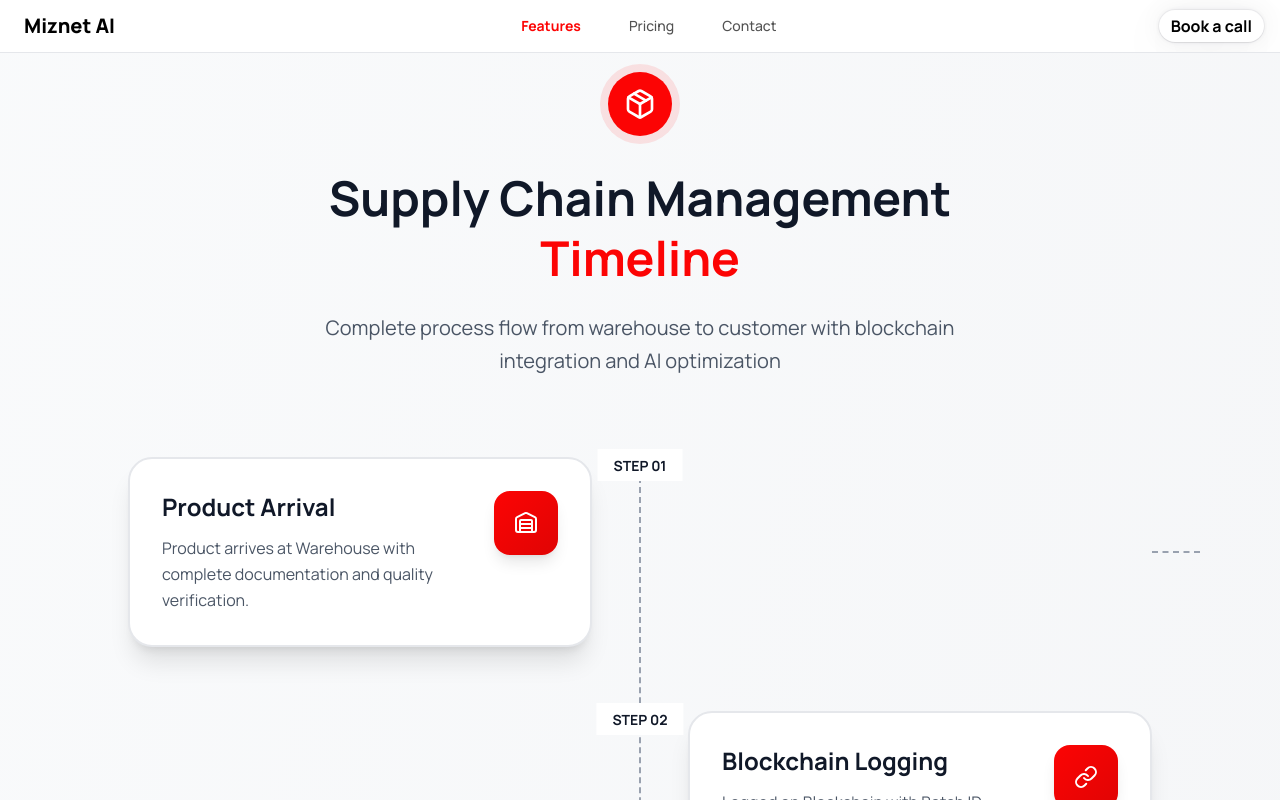
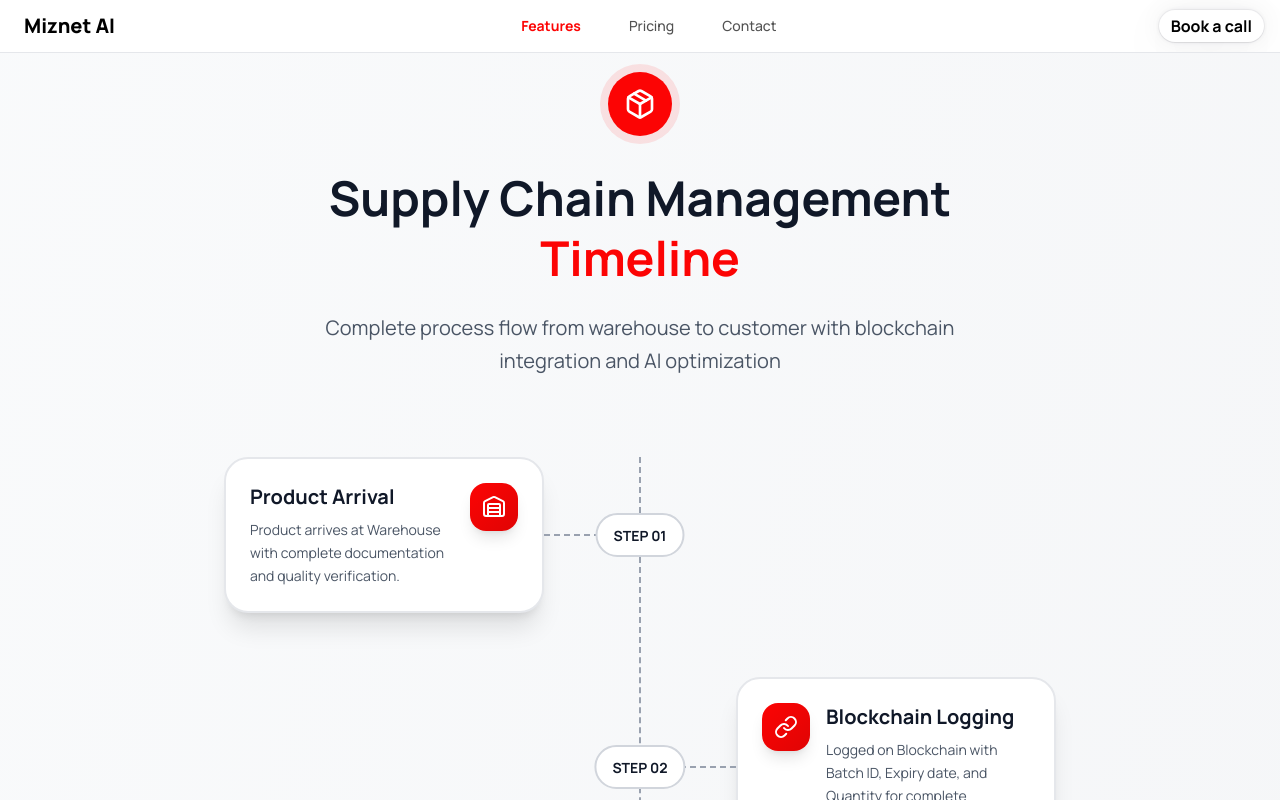
Before and after one commit to sayeesx/miznet, a Next.js app: page /miznet in a window 1280 px wide. Shown: the top 800 px of the page. Built offline with nearby package versions, Linux system fonts and the light colour scheme.

Commit message:
fixed bugs

```diff
--- a/src/app/miznet/page.tsx
+++ b/src/app/miznet/page.tsx
@@ -121,8 +121,8 @@ export default function Page() {
   return (
     <>
       <NavbarDemo />
-      <div className="min-h-screen bg-gradient-to-br from-gray-50 to-gray-100 py-16 px-4">
-        <div className="max-w-5xl mx-auto">
+      <div className="min-h-screen bg-gradient-to-br from-gray-50 to-gray-100 py-16 px-4 pt-32 md:pt-16">
+        <div className="max-w-6xl mx-auto">
           {/* Header */}
           <div className="text-center mb-20">
             <div className="inline-block p-2 bg-[#fc0404]/10 rounded-full mb-6">
@@ -147,48 +147,110 @@ export default function Page() {
             </div>
 
             {/* Timeline items */}
-            <div className="space-y-16">
+            <div className="space-y-16 md:space-y-16">
               {steps.map((step, index) => (
                 <div key={step.id} className="relative">
-                  {/* Simple step label */}
-                  <div className="absolute left-1/2 transform -translate-x-1/2 -translate-y-2 z-10">
-                    <div className="bg-white px-4 py-1">
-                      <span className="text-sm font-bold text-gray-900">{step.date}</span>
+                  {/* Desktop Layout */}
+                  <div className="hidden md:flex items-center">
+                    {/* Round step label - centered */}
+                    <div className="absolute left-1/2 transform -translate-x-1/2 z-20">
+                      <div className="bg-white border-2 border-gray-300 rounded-full px-4 py-2">
+                        <span className="text-sm font-bold text-gray-900">{step.date}</span>
+                      </div>
                     </div>
+
+                    {/* Left side layout (even index) */}
+                    {index % 2 === 0 && (
+                      <>
+                        {/* Left card */}
+                        <div className="w-1/2 pr-24 flex justify-end">
+                          <div className="w-full max-w-xs">
+                            <div className="bg-white border-2 border-gray-200 rounded-3xl p-6 shadow-xl hover:shadow-2xl transition-all duration-300 hover:scale-105 group">
+                              <div className="flex items-start gap-4">
+                                <div className="flex-1">
+                                  <h3 className="text-xl font-bold text-gray-900 mb-2 group-hover:text-[#fc0404] transition-colors duration-300">
+                                    {step.title}
+                                  </h3>
+                                  <p className="text-gray-600 text-sm leading-relaxed">{step.description}</p>
+                                </div>
+                                <div className="flex-shrink-0">
+                                  <div className="w-12 h-12 bg-gradient-to-br from-[#fc0404] to-[#e00404] rounded-2xl flex items-center justify-center text-white shadow-lg group-hover:shadow-xl transition-all duration-300 group-hover:rotate-6">
+                                    {step.icon}
+                                  </div>
+                                </div>
+                              </div>
+                            </div>
+                          </div>
+                        </div>
+
+                        {/* Connector line from center to left card */}
+                        <div className="absolute left-1/2 top-1/2 transform -translate-y-1/2 z-10">
+                          <div className="w-24 h-0.5 border-t-2 border-dashed border-gray-400 transform -translate-x-full"></div>
+                        </div>
+
+                        {/* Right empty space */}
+                        <div className="w-1/2"></div>
+                      </>
+                    )}
+
+                    {/* Right side layout (odd index) */}
+                    {index % 2 === 1 && (
+                      <>
+                        {/* Left empty space */}
+                        <div className="w-1/2"></div>
+
+                        {/* Connector line from center to right card */}
+                        <div className="absolute left-1/2 top-1/2 transform -translate-y-1/2 z-10">
+                          <div className="w-24 h-0.5 border-t-2 border-dashed border-gray-400"></div>
+                        </div>
+
+                        {/* Right card */}
+                        <div className="w-1/2 pl-24 flex justify-start">
+                          <div className="w-full max-w-xs">
+                            <div className="bg-white border-2 border-gray-200 rounded-3xl p-6 shadow-xl hover:shadow-2xl transition-all duration-300 hover:scale-105 group">
+                              <div className="flex items-start gap-4">
+                                <div className="flex-shrink-0">
+                                  <div className="w-12 h-12 bg-gradient-to-br from-[#fc0404] to-[#e00404] rounded-2xl flex items-center justify-center text-white shadow-lg group-hover:shadow-xl transition-all duration-300 group-hover:rotate-6">
+                                    {step.icon}
+                                  </div>
+                                </div>
+                                <div className="flex-1">
+                                  <h3 className="text-xl font-bold text-gray-900 mb-2 group-hover:text-[#fc0404] transition-colors duration-300">
+                                    {step.title}
+                                  </h3>
+                                  <p className="text-gray-600 text-sm leading-relaxed">{step.description}</p>
+                                </div>
+                              </div>
+                            </div>
+                          </div>
+                        </div>
+                      </>
+                    )}
                   </div>
 
-                  {/* Timeline item */}
-                  <div
-                    className={`flex ${
-                      index % 2 === 0 ? "justify-center md:justify-start" : "justify-center md:justify-end"
-                    } mt-12`}
-                  >
-                    <div
-                      className={`w-full max-w-lg ${index % 2 === 0 ? "px-4 md:px-0 md:pr-12" : "px-4 md:px-0 md:pl-12"}`}
-                    >
-                      <div className="bg-white border-2 border-gray-200 rounded-3xl p-8 shadow-xl hover:shadow-2xl transition-all duration-300 hover:scale-105 group">
-                        <div className="flex items-start gap-6">
+                  {/* Mobile layout - step label above card */}
+                  <div className="md:hidden flex flex-col items-center">
+                    {/* Step label positioned above card */}
+                    <div className="mb-6 z-20">
+                      <div className="bg-white border-2 border-gray-300 rounded-full px-4 py-2 shadow-md">
+                        <span className="text-sm font-bold text-gray-900">{step.date}</span>
+                      </div>
+                    </div>
+
+                    {/* Feature card below step label */}
+                    <div className="w-full max-w-sm">
+                      <div className="bg-white border-2 border-gray-200 rounded-3xl p-6 shadow-xl">
+                        <div className="flex items-start gap-4">
                           <div className="flex-1">
-                            <h3 className="text-2xl font-bold text-gray-900 mb-3 group-hover:text-[#fc0404] transition-colors duration-300">
-                              {step.title}
-                            </h3>
-                            <p className="text-gray-600 text-base leading-relaxed">{step.description}</p>
+                            <h3 className="text-xl font-bold text-gray-900 mb-2">{step.title}</h3>
+                            <p className="text-gray-600 text-sm leading-relaxed">{step.description}</p>
                           </div>
                           <div className="flex-shrink-0">
-                            <div className="w-16 h-16 bg-gradient-to-br from-[#fc0404] to-[#e00404] rounded-2xl flex items-center justify-center text-white shadow-lg group-hover:shadow-xl transition-all duration-300 group-hover:rotate-6">
+                            <div className="w-12 h-12 bg-gradient-to-br from-[#fc0404] to-[#e00404] rounded-2xl flex items-center justify-center text-white shadow-lg">
                               {step.icon}
                             </div>
                           </div>
                         </div>
-                      </div>
-
-                      {/* Accurate dotted connector line to center */}
-                      <div
-                        className={`hidden md:block absolute top-1/2 ${
-                          index % 2 === 0 ? "right-0 translate-x-12" : "left-0 -translate-x-12"
-                        } w-12 h-0.5 transform -translate-y-1/2`}
-                      >
-                        <div className="w-full h-full border-t-2 border-dashed border-gray-400"></div>
                       </div>
                     </div>
                   </div>
@@ -222,7 +284,7 @@ export default function Page() {
                 </p>
 
                 {/* Success indicators */}
-                <div className="flex justify-center gap-4 mt-6">
+                <div className="flex justify-center gap-4 mt-6 flex-wrap">
                   <div className="flex items-center gap-2 bg-green-50 px-4 py-2 rounded-full">
                     <div className="w-2 h-2 bg-green-500 rounded-full"></div>
                     <span className="text-sm font-medium text-green-700">Optimized</span>
```
